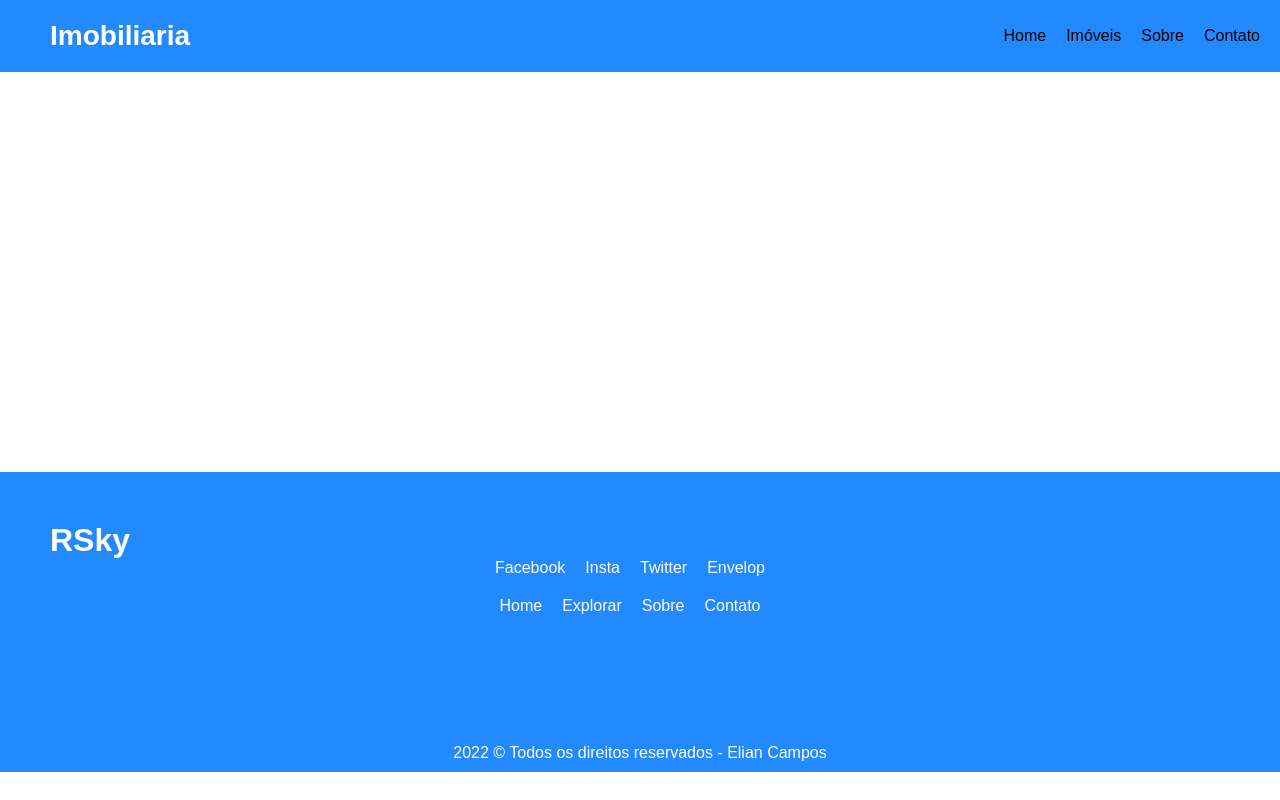
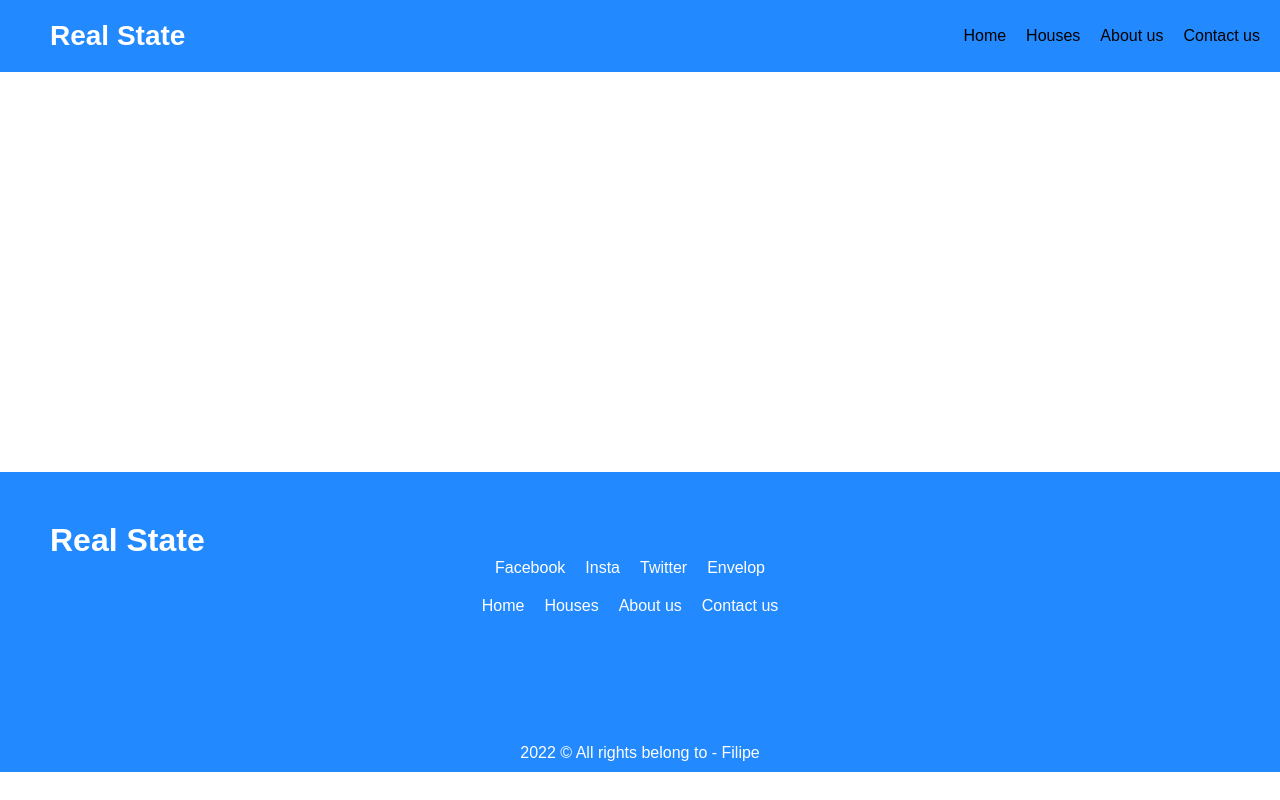
Before and after one commit to FilipePires17/imobiliaria, a Next.js app: page / in a window 1280 px wide. Built offline with nearby package versions, Linux system fonts and the light colour scheme.

Commit message:
some improvements

```diff
--- a/components/footer/index.js
+++ b/components/footer/index.js
@@ -20,7 +20,7 @@ function Footer () {
     <>
       <FooterContainer>
         <Logo className='logo'>
-          <LogoDetail>RS</LogoDetail>ky
+          Real State
         </Logo>
 
         <SocialMedias className='social-medias'>
@@ -40,22 +40,22 @@ function Footer () {
         <FooterMenu className='footer-menu'>
           <FooterMenuContent>
             <FooterMenuItem>
-              <FooterMenuLink href='#'>Home</FooterMenuLink>
+              <FooterMenuLink href='/'>Home</FooterMenuLink>
             </FooterMenuItem>
             <FooterMenuItem>
-              <FooterMenuLink href='#'>Explorar</FooterMenuLink>
+              <FooterMenuLink href='/realstate'>Houses</FooterMenuLink>
             </FooterMenuItem>
             <FooterMenuItem>
-              <FooterMenuLink href='#'>Sobre</FooterMenuLink>
+              <FooterMenuLink href='/#about'>About us</FooterMenuLink>
             </FooterMenuItem>
             <FooterMenuItem>
-              <FooterMenuLink href='#'>Contato</FooterMenuLink>
+              <FooterMenuLink href='/sns'>Contact us</FooterMenuLink>
             </FooterMenuItem>
           </FooterMenuContent>
         </FooterMenu>
         <Copyright className='copyright'>
-          {new Date().getFullYear()} {'\u00A9'} Todos os direitos reservados -
-          Elian Campos{' '}
+          {new Date().getFullYear()} {'\u00A9'} All rights belong to -
+          Filipe{' '}
         </Copyright>
       </FooterContainer>
     </>
--- a/components/header/index.js
+++ b/components/header/index.js
@@ -12,20 +12,20 @@ import {
 function Header () {
   return (
     <HeaderContainer className='container'>
-      <Logo href='/'>Imobiliaria</Logo>
+      <Logo href='/'>Real State</Logo>
       <Menu>
         <MenuContent>
           <Link href='/'>
             <MenuItem>Home</MenuItem>
           </Link>
-          <Link href='/imoveis'>
-            <MenuItem>Imóveis</MenuItem>
+          <Link href='/realstate'>
+            <MenuItem>Houses</MenuItem>
           </Link>
-          <Link href='/#sobre'>
-            <MenuItem>Sobre</MenuItem>
+          <Link href='/#about'>
+            <MenuItem>About us</MenuItem>
           </Link>
-          <Link href='/contato'>
-            <MenuItem>Contato</MenuItem>
+          <Link href='/sns'>
+            <MenuItem>Contact us</MenuItem>
           </Link>
         </MenuContent>
       </Menu>
--- a/components/home/index.js
+++ b/components/home/index.js
@@ -1,3 +1,5 @@
+import { SearchContainer } from './styles'
+
 export default function Home () {
   return <div></div>
 }
--- /dev/null
+++ b/components/home/styles.js
@@ -0,0 +1,6 @@
+import styled from 'styled-components'
+import { MAIN, SECONDARY, GRAY, WHITE, BLACK } from '../../styles/Colors'
+
+export const SearchContainer = styled.div`
+
+`
```
